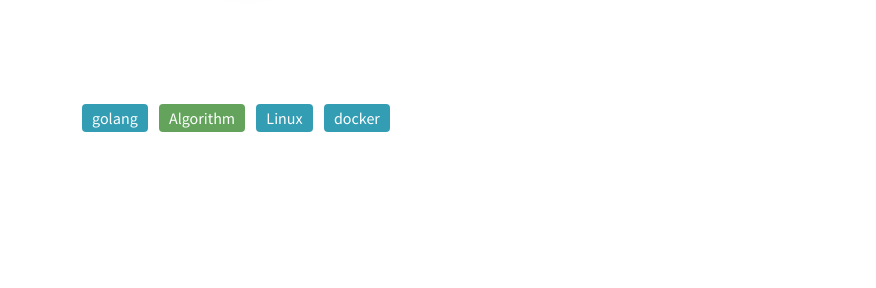
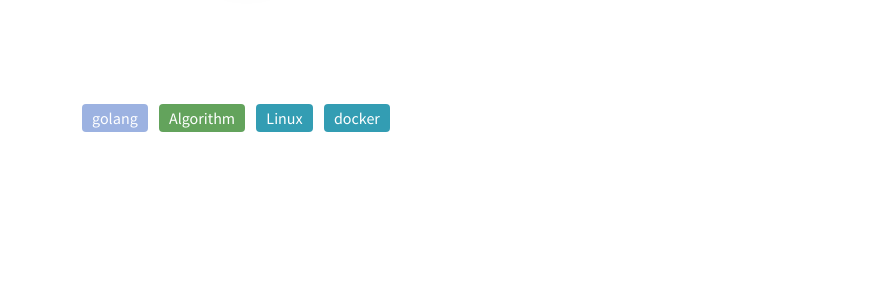
Before and after one commit to solost23/Solost23.github.io, a plain HTML site: page tags/index.html in a window 1280 px wide. Shown: the part 196-484 px from the top of the page, 404-1280 px from the left. Drawn offline with nearby package versions, Linux system fonts and the light colour scheme; some packages are replaced by stand-ins of ours; a script that the page names is missing.

Commit message:
Site updated: 2022-02-02 19:28:05

```diff
--- a/tags/index.html
+++ b/tags/index.html
@@ -174,7 +174,7 @@
 <main class="app-body">
   <div id="tag-cloud">
 
-      <a class="tag2" data-name="tag-golang">golang</a>
+      <a class="tag1" data-name="tag-golang">golang</a>
 
       <a class="tag3" data-name="tag-Algorithm">Algorithm</a>
 
```
